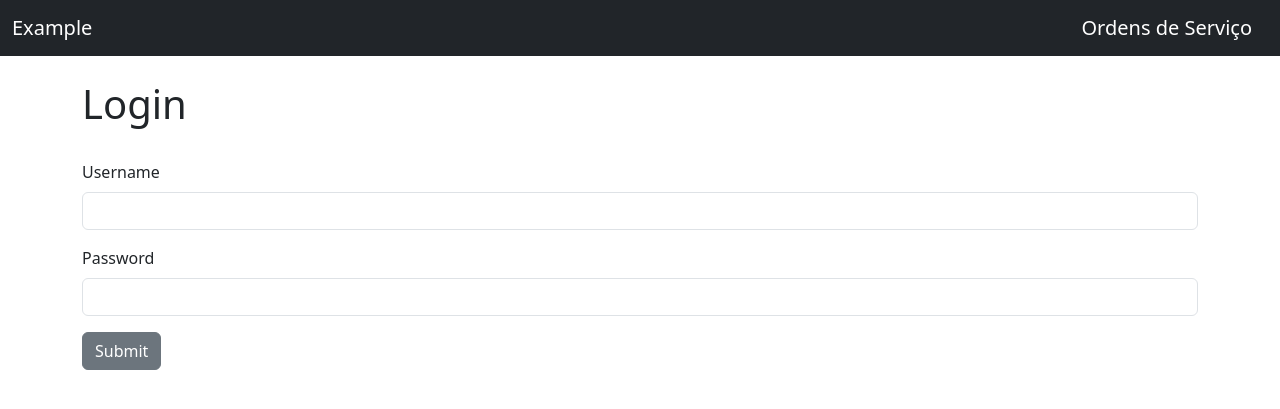
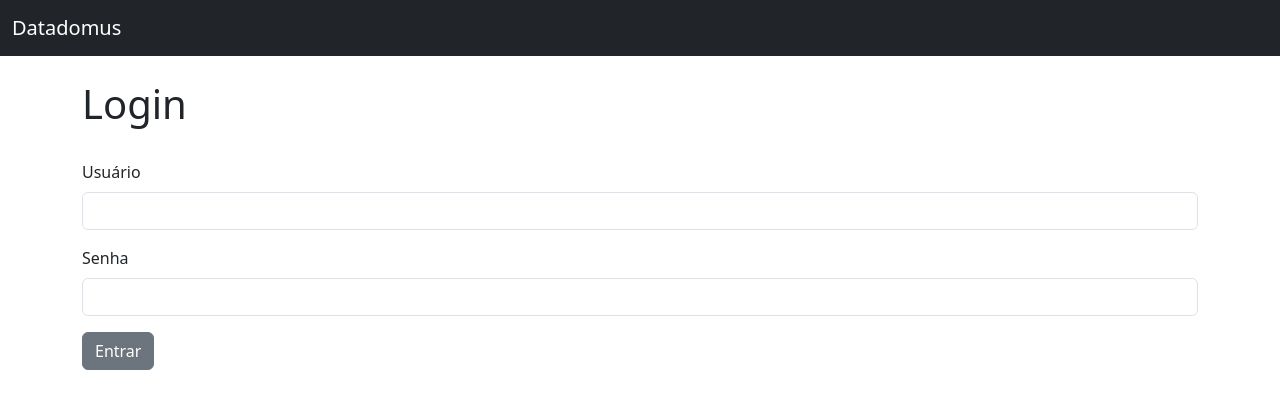
Before and after one commit to joaoobx/datadomus, a Django app: page / in a window 1280 px wide. Shown: the top 409 px of the page. Run offline with Django 4.2, Linux system fonts and the light colour scheme.

```diff
--- a/example/templates/base.html
+++ b/example/templates/base.html
@@ -11,8 +11,10 @@
   <body>
     <nav class="navbar bg-dark mb-4" data-bs-theme="dark">
         <div class="container-fluid">
-            <a class="navbar-brand" href="{% url 'example_list' %}">Example</a>
-            <a class="navbar-brand" href="{% url 'example_list' %}">Ordens de Serviço</a>
+            <a class="navbar-brand">Datadomus</a>
+            {% if user.is_authenticated %}
+            <a class="navbar-brand" href="{% url 'logout_user' %}">Logout</a>
+            {% endif %}
         </div>
     </nav>
 
--- a/example/templates/example/example_list.html
+++ b/example/templates/example/example_list.html
@@ -53,5 +53,4 @@
     {% endif %}
 
     <a href="{% url 'example_create' %}" class="btn btn-primary">Nova tarefa</a>
-    <a href="{% url 'logout_user' %}" class="btn btn-primary">Logout</a>
 {% endblock content %}
--- a/example/views.py
+++ b/example/views.py
@@ -27,6 +27,10 @@ class ExampleUpdateView(LoginRequiredMixin, UpdateView):
     fields = ["title", "deadline", "image"]
     success_url = reverse_lazy("example_list")
 
+    """ def form_valid(self, form):
+        form.instance.title = self.request.user.id
+        return super(ExampleUpdateView, self).form_valid(form) """
+
 class ExampleDeleteView(LoginRequiredMixin, DeleteView):
     model = Example
     success_url = reverse_lazy("example_list")
--- a/users/templates/authenticate/login.html
+++ b/users/templates/authenticate/login.html
@@ -20,12 +20,12 @@
 
 		<form>
   <div class="mb-3">
-    <label for="exampleInputEmail1" class="form-label">Username</label>
+    <label for="exampleInputEmail1" class="form-label">Usuário</label>
     <input type="text" class="form-control" name="username" aria-describedby="emailHelp">
 
   </div>
   <div class="mb-3">
-    <label for="exampleInputPassword1" class="form-label">Password</label>
+    <label for="exampleInputPassword1" class="form-label">Senha</label>
     <input type="password" class="form-control" name="password">
   </div>
 
@@ -33,7 +33,7 @@
 
 
 
-			<input type="submit" value="Submit" class="btn btn-secondary">
+			<input type="submit" value="Entrar" class="btn btn-secondary">
 
 		</form>
 
--- a/users/views.py
+++ b/users/views.py
@@ -2,8 +2,11 @@ from django.shortcuts import render, redirect
 from django.contrib.auth import authenticate, login, logout
 from django.contrib.auth.decorators import login_required
 from django.contrib import messages
+from django.urls import reverse
 
 def login_user(request):
+	if request.user.is_authenticated:
+		return redirect(reverse("example_list"))
 	if request.method == "POST":
 		username = request.POST['username']
 		password = request.POST['password']
```
